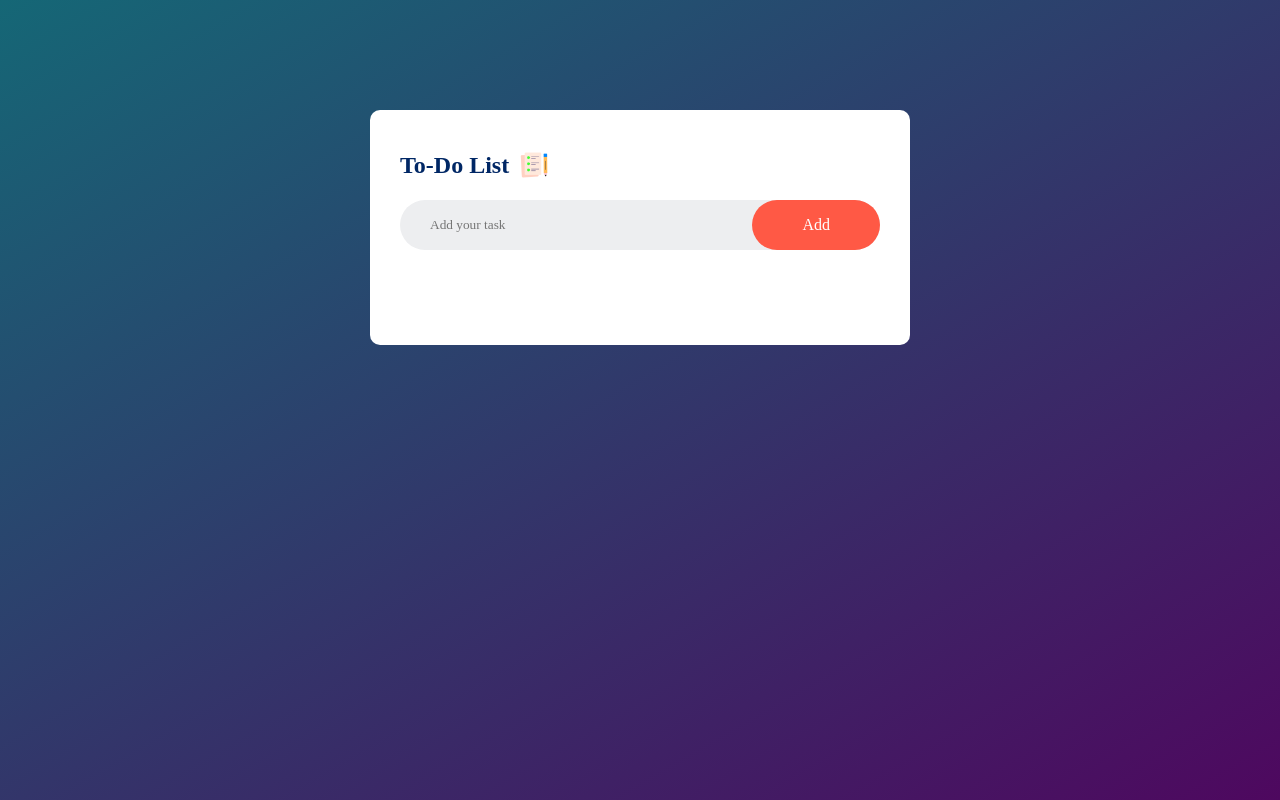
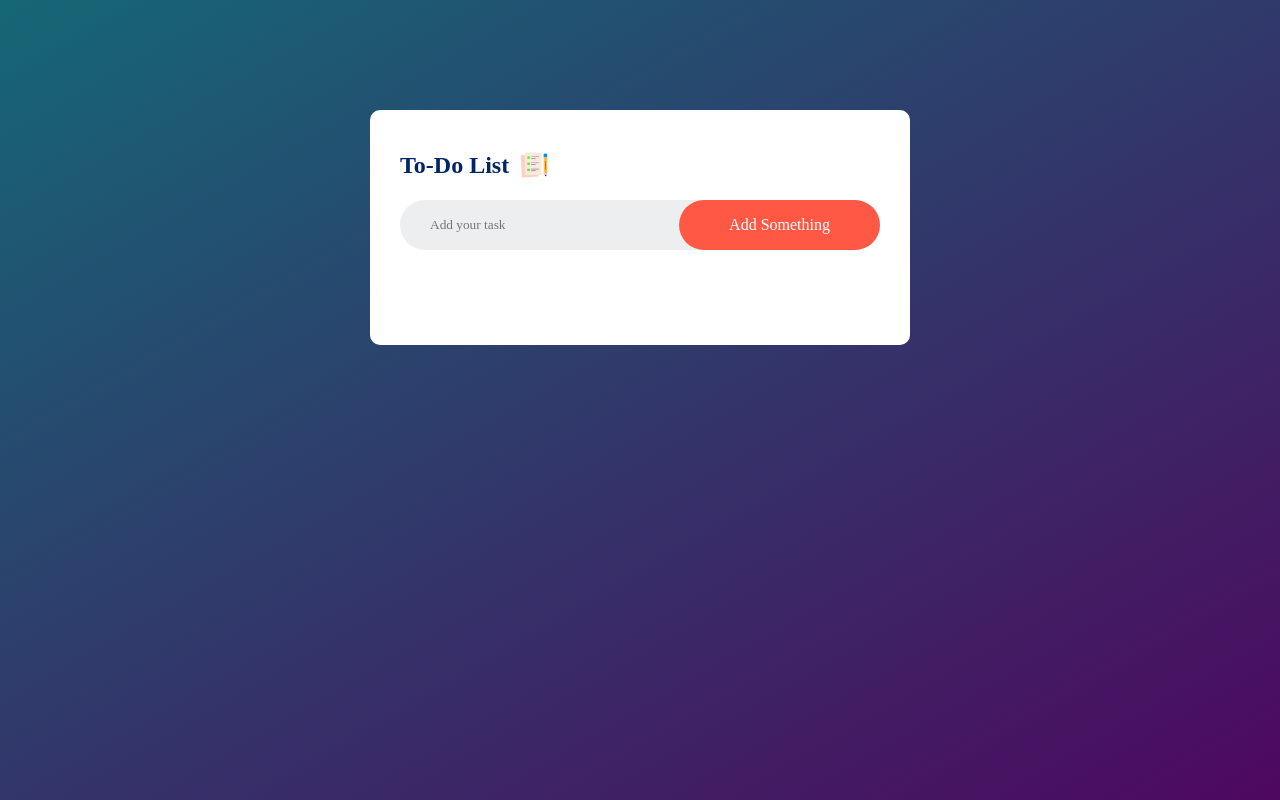
Before and after one commit to anubhasoni/to_do, a plain HTML site: page index.html in a window 1280 px wide. Drawn offline with Linux system fonts and the light colour scheme.

Commit message:
updated index

```diff
--- a/index.html
+++ b/index.html
@@ -12,7 +12,7 @@
             <h2>To-Do List <img src="images/icon.png" alt="Icon"></h2>
             <div class="row">
                 <input type="text" id="input-box" placeholder="Add your task">
-                <button onclick="addTask()">Add</button>
+                <button onclick="addTask()">Add Something</button>
             </div>
             <ul id="list-container"></ul>
         </div>
```
